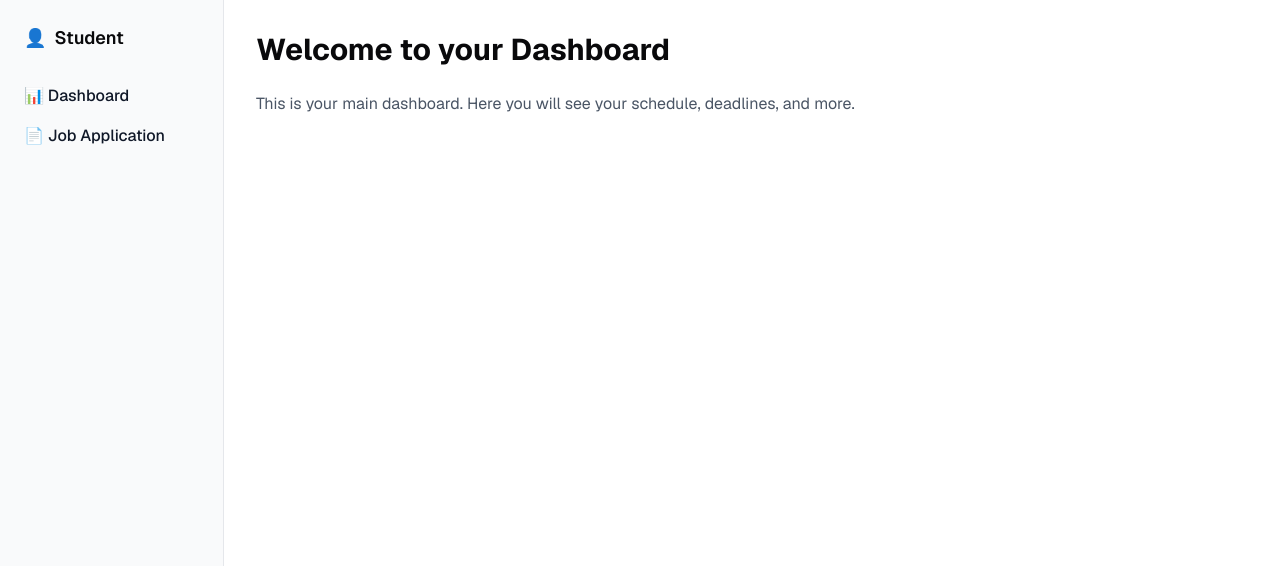
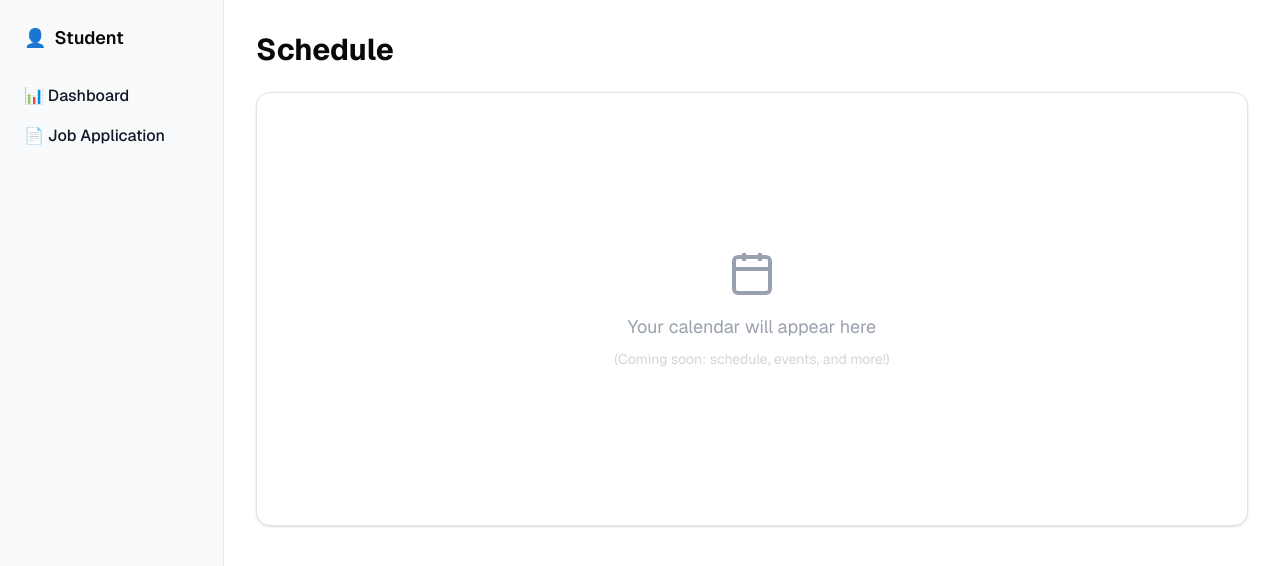
Before and after one commit to MaxSchild/study-buddy-nextjs, a Next.js app in the folder new-frontend/: page /dashboard in a window 1280 px wide. Shown: the top 566 px of the page. Built offline with nearby package versions, Linux system fonts and the light colour scheme.

Commit message:
Add Placeholder Calendar to Dashboard

```diff
--- a/new-frontend/app/dashboard/page.tsx
+++ b/new-frontend/app/dashboard/page.tsx
@@ -1,8 +1,15 @@
 export default function DashboardPage() {
   return (
     <div>
-      <h1 className="text-3xl font-bold mb-6">Welcome to your Dashboard</h1>
-      <p className="text-gray-600">This is your main dashboard. Here you will see your schedule, deadlines, and more.</p>
+      <h1 className="text-3xl font-bold mb-6">Schedule</h1>
+      <div className="rounded-xl border bg-white p-6 shadow-sm">
+        {/* Calendar placeholder - replace with a real calendar component later */}
+        <div className="flex flex-col items-center justify-center h-96 text-gray-400">
+          <svg width="48" height="48" fill="none" stroke="currentColor" strokeWidth="2" viewBox="0 0 24 24" className="mb-4"><rect x="3" y="4" width="18" height="18" rx="2"/><path d="M16 2v4M8 2v4M3 10h18"/></svg>
+          <span className="text-lg">Your calendar will appear here</span>
+          <span className="text-sm text-gray-300 mt-2">(Coming soon: schedule, events, and more!)</span>
+        </div>
+      </div>
     </div>
   );
 }
```
